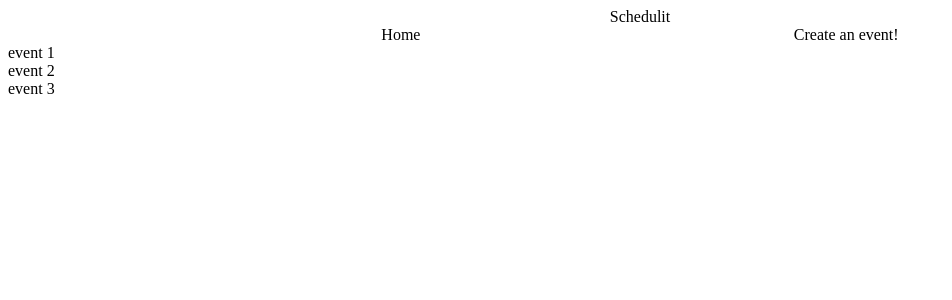
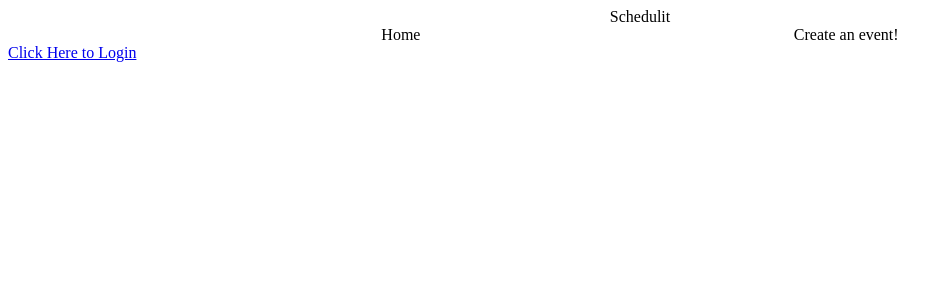
Before and after one commit to truthiswill/schedulit-app, a React app: page / in a window 1280 px wide. Shown: the top 300 px of the page, without its empty margins (0-952 px from the left). Built offline with nearby package versions, Linux system fonts and the light colour scheme; the HTML template or start-up script is replaced by a standard one.

Commit message:
add login page with popup

```diff
--- a/public/src/components/App.jsx
+++ b/public/src/components/App.jsx
@@ -3,14 +3,14 @@ import Events from './Events.jsx';
 import Create from './Create.jsx';
 import Navigation from './Navigation.jsx';
 import EventDetail from './EventDetail.jsx';
-
+import LoginPage from './LoginPage.jsx';
 import styles from '../styles/App.css';
 
 class App extends Component {
   constructor(props) {
     super(props);
     this.state = {
-      view: 'home',
+      view: 'login',
       currentEvent: '',
       events: ['event 1', 'event 2', 'event 3']
     };
@@ -24,6 +24,7 @@ class App extends Component {
       console.log('Clicked home');
     });
   }
+
 
   changeCreateView() {
     this.setState({ view: 'create' }, () => {
@@ -41,7 +42,9 @@ class App extends Component {
     let { events, view } = this.state;
     let page;
 
-    if (view === 'home') {
+    if (view === 'login') {
+      page = <LoginPage />
+    } else if (view === 'home') {
       page = (
         <Events events={events} changeDetailView={this.changeDetailView} />
       );
--- /dev/null
+++ b/public/src/components/LoginPage.jsx
@@ -0,0 +1,28 @@
+import React, { Component } from 'react';
+
+class LoginPage extends Component {
+  constructor(props) {
+    super(props);
+    this.openLoginWindow = this.openLoginWindow.bind(this);
+  }
+
+  openLoginWindow() {
+    window.open('/auth/google', "new window", 'width=600,height=600');
+  }
+
+  render() {
+    return (
+      <div>
+        <a
+          href="/auth/google"
+          target="popup"
+          onClick={this.openLoginWindow}
+        >
+          Click Here to Login
+        </a>
+      </div>
+    );
+  }
+}
+
+export default LoginPage
```
Also changed, not shown: 1 other file (tests, documents, lock files or other folders).
